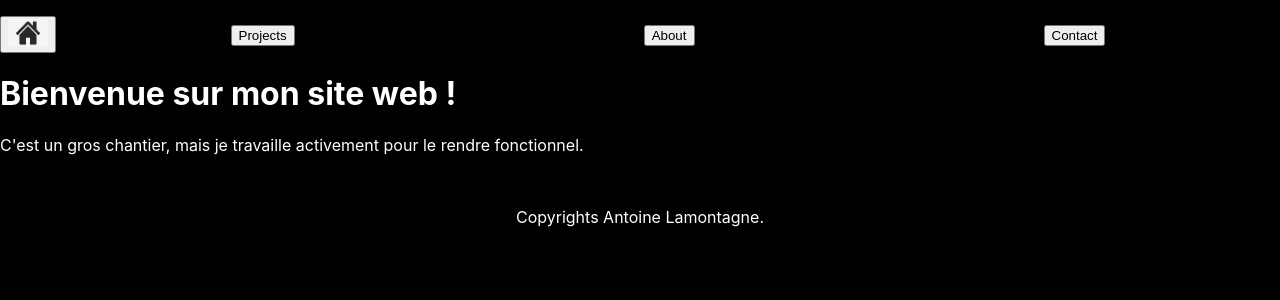
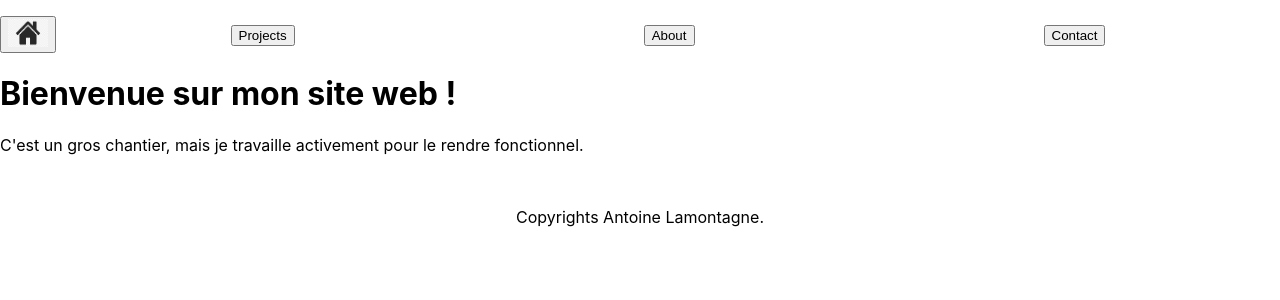
Before and after one commit to AntoineETS/Portfolio_React, a React (Create React App) app in the folder frontend/: page / in a window 1280 px wide. Shown: the top 300 px of the page. Built offline with nearby package versions, Linux system fonts and the light colour scheme.

Commit message:
Added Footer and changed some CSS looks

```diff
--- a/frontend/src/css/Footer.css
+++ b/frontend/src/css/Footer.css
@@ -1,7 +1,7 @@
 .Footer {
     margin-top: auto;
-    background-color: black;
-    color: #fff;
+    background-color: white;
+    color: black;
     padding: 20px;
     text-align: center;
 }
--- a/frontend/src/index.css
+++ b/frontend/src/index.css
@@ -5,8 +5,8 @@ body {
     sans-serif;
   -webkit-font-smoothing: antialiased;
   -moz-osx-font-smoothing: grayscale;
-  background-color: black;
-  color: white;
+  background-color: white;
+  color: black;
 }
 
 code {
```
